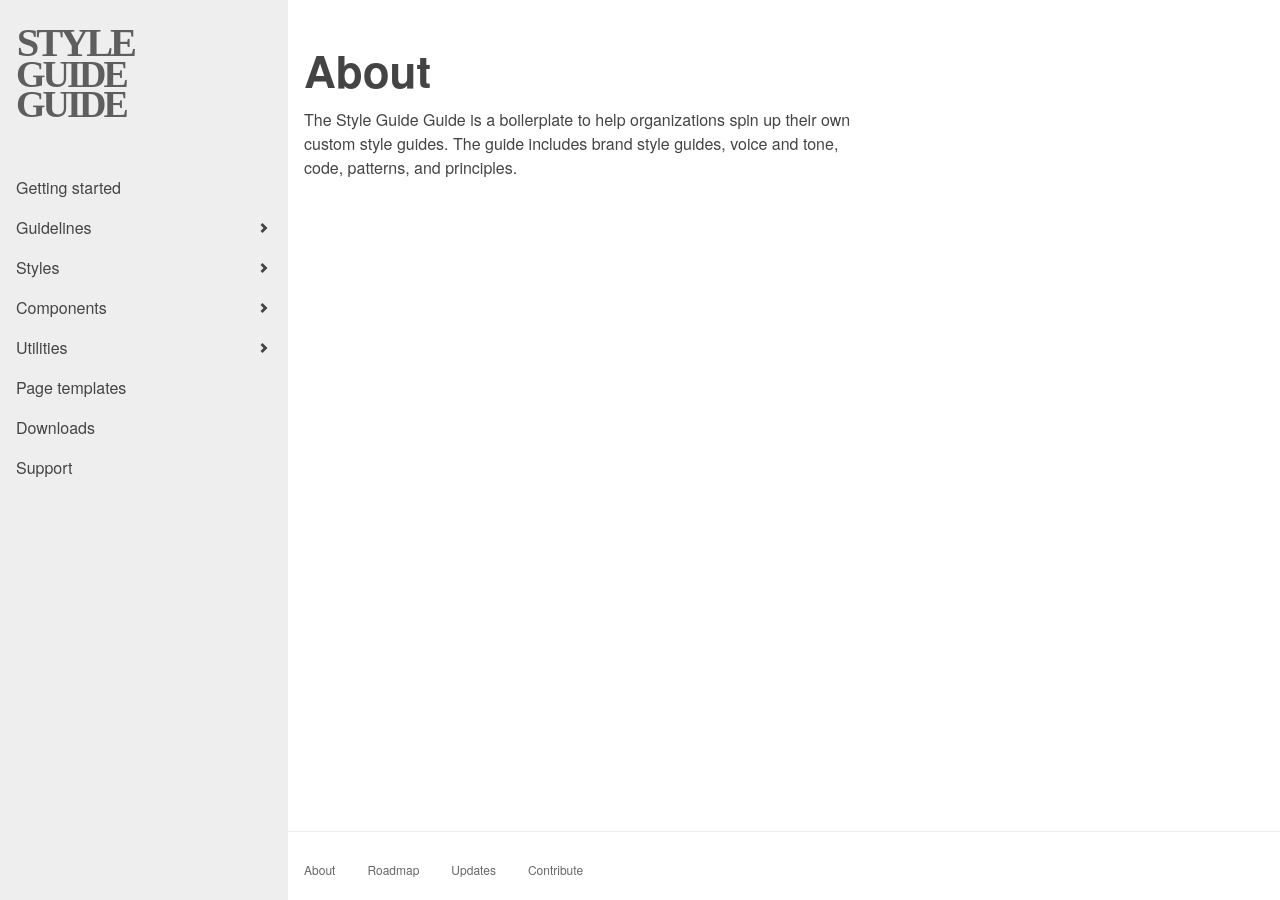
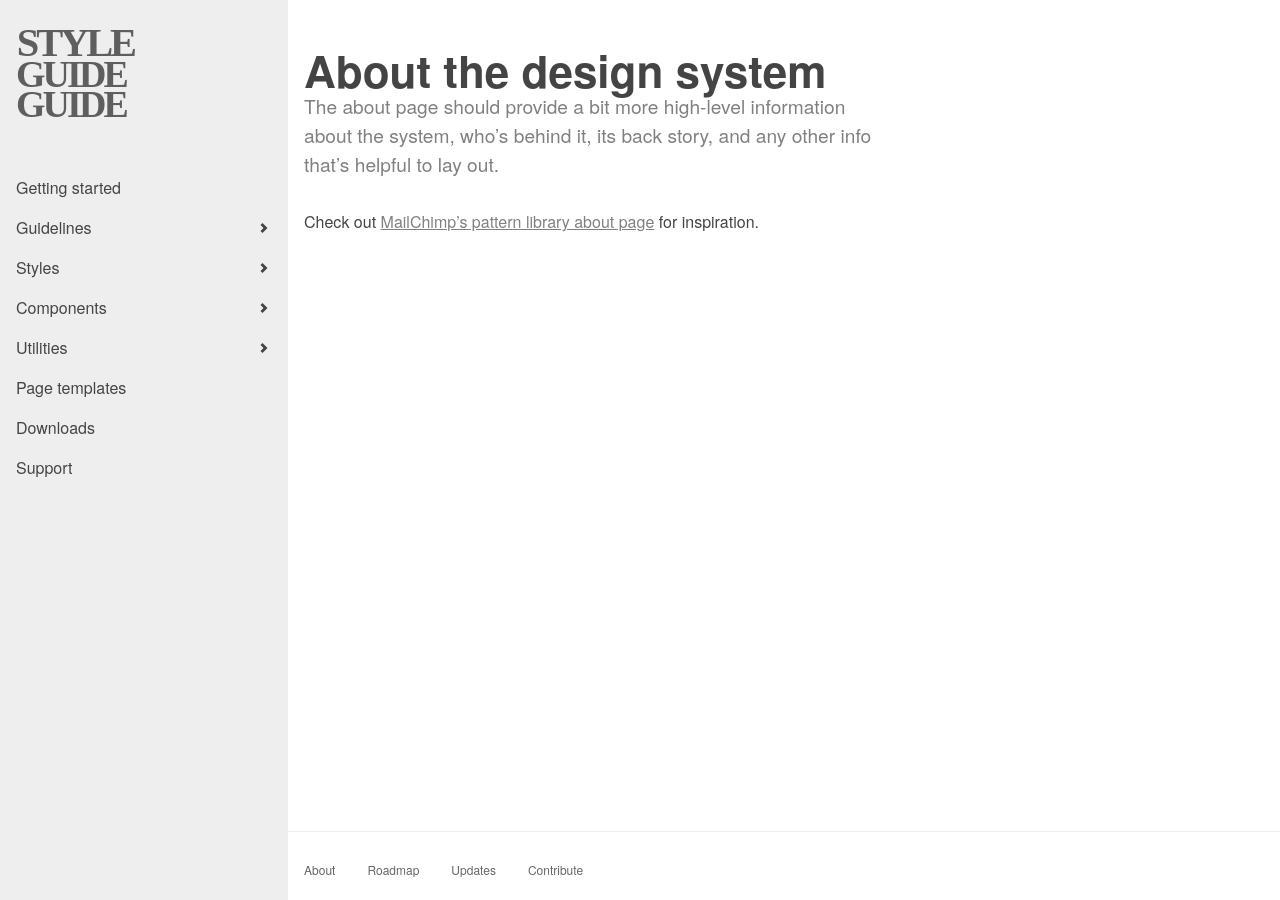
Before and after one commit to bradfrost/style-guide-guide, a Jekyll site: the page built from about.html, in a window 1280 px wide. Built offline with Jekyll 4.4.1, drawn with Linux system fonts in a browser that asks for light colours.

Commit message:
About page content

```diff
--- a/about.html
+++ b/about.html
@@ -1,13 +1,7 @@
 ---
 layout: page
+title: About the design system
+description: The about page should provide a bit more high-level information about the system, who's behind it, its back story, and any other info that's helpful to lay out.
 ---
 
-<div class="about">
-
-	<div class="c-banner">
-		<h1 class="c-banner__heading">About</h1>
-	</div>
-
-	<p class="about__description">The Style Guide Guide is a boilerplate to help organizations spin up their own custom style guides. The guide includes brand style guides, voice and tone, code, patterns, and principles.</p>
-
-</div>
+Check out [MailChimp's pattern library about page](http://ux.mailchimp.com/patterns/about) for inspiration.
```
